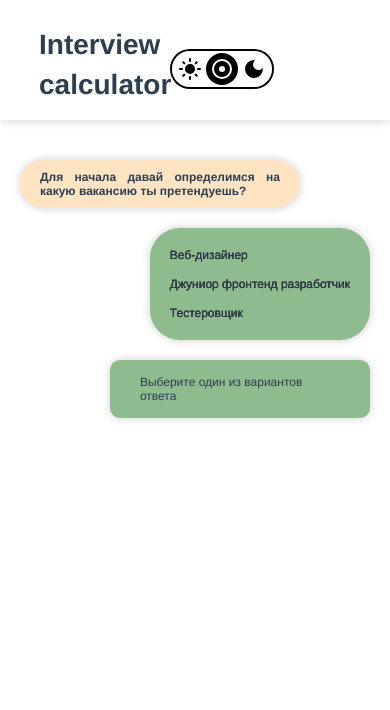
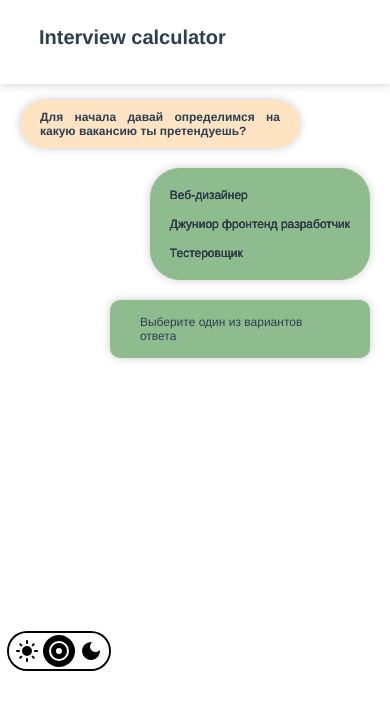
Before and after one commit to azzimandias/interview-calculator, a Vue app: page / in a window 390 px wide. Shown: the top 710 px of the page. Built offline with nearby package versions, Linux system fonts and the light colour scheme.

Commit message:
New styles

```diff
--- a/src/App.vue
+++ b/src/App.vue
@@ -2,7 +2,7 @@
   <div id="app">
     <div class="white-block"></div>
     <h1 class="application-name">
-      Interview<br/>
+      Interview
       calculator
     </h1>
     <div class="switcher">
--- a/src/styles/main.css
+++ b/src/styles/main.css
@@ -54,6 +54,7 @@ body::-webkit-scrollbar {
     position: fixed;
     top: 10%;
     left: calc(50% - 850px);
+    width: 100px;
     font-size: 50px;
     line-height: 60px;
     margin: 0;
@@ -120,10 +121,6 @@ body::-webkit-scrollbar {
     background-position: center;
     transition: background-position 0.1s ease-in;
 }
-
-/*.switcher__radio:focus-visible ~ .switcher__status {
-    box-shadow: 0 0 0 2px black;
-}*/
 
 .switcher__radio--light:checked ~ .switcher__status {
     background-position: left 2px center;
@@ -331,25 +328,27 @@ body::-webkit-scrollbar {
 @media screen and (max-width: 768px) {
     .white-block {
         display: block;
+        height: 10%;
     }
 
     .application-name {
-        top: 3%;
-        left: calc(50% - 200px);
-        font-size: 28px;
+        top: 2%;
+        left: 10%;
+        width: auto;
+        font-size: 20px;
         line-height: 40px;
         z-index: 1;
     }
 
     .switcher {
-        top: 6%;
-        left: 57%;
         z-index: 1;
+        top: 80%;
+        left: 13%;
     }
 
     .chat {
         width: auto;
-        margin: 100px 30px 0 30px;
+        margin: 40px 30px 0 30px;
     }
 }
 
@@ -358,8 +357,13 @@ body::-webkit-scrollbar {
         left: 10%;
     }
 
+    .switcher {
+        top: 75%;
+        left: 15%;
+    }
+
     .chat {
-        margin: 100px 10px 0 10px;
+        margin: 40px 10px 0 10px;
         padding: 60px 10px 20px 10px;
     }
 
@@ -543,14 +547,12 @@ body::-webkit-scrollbar {
 
 @media screen and (max-width: 768px) {
     .percent {
-        top: 3%;
-        right: calc(50% - 200px);
+        top: -1%;
+        right: 10%;
         z-index: 1;
     }
-}
 
-@media screen and (max-width: 580px) {
-    .percent {
-        right: 10%;
+    .percent__title {
+        font-size: 30px;
     }
 }
```
